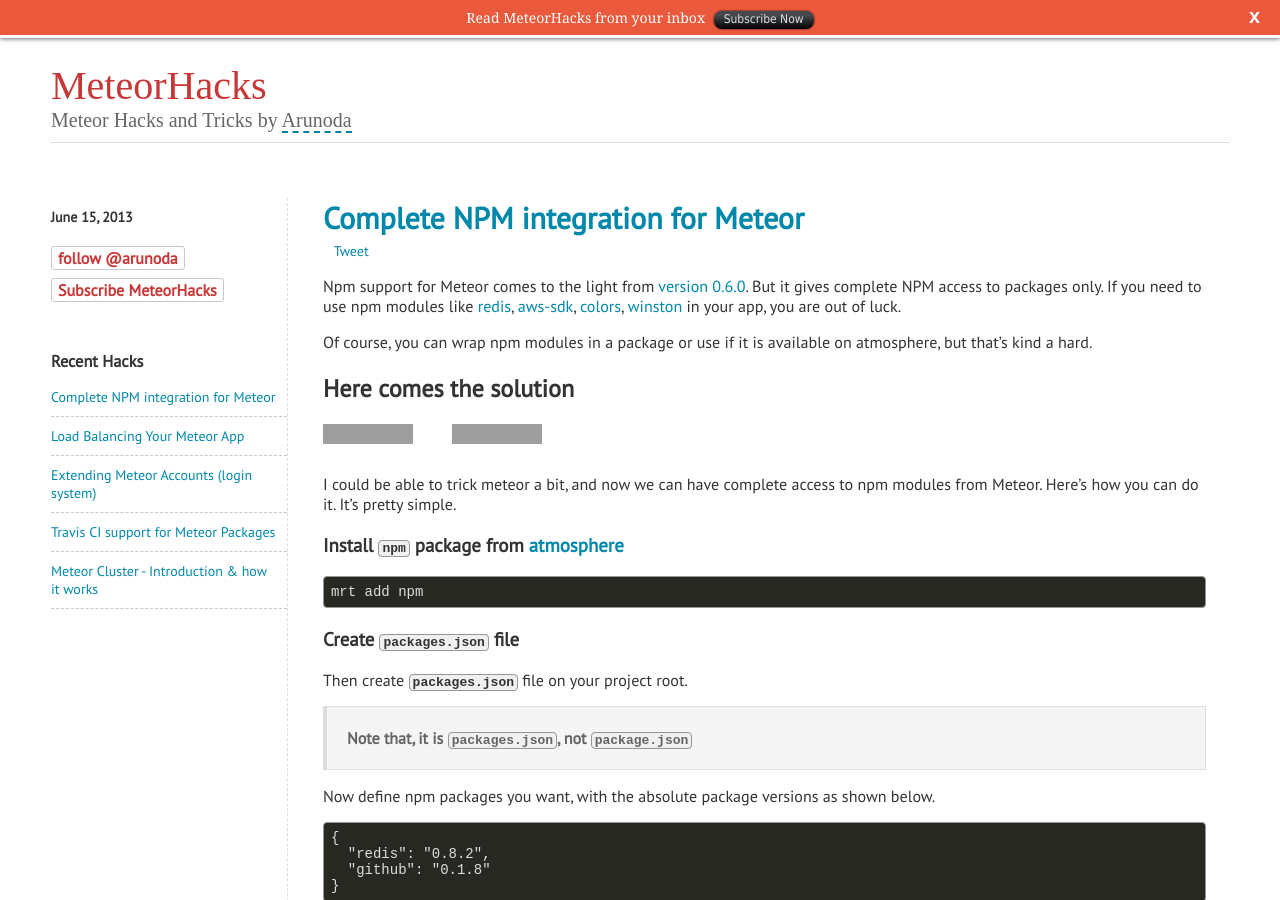
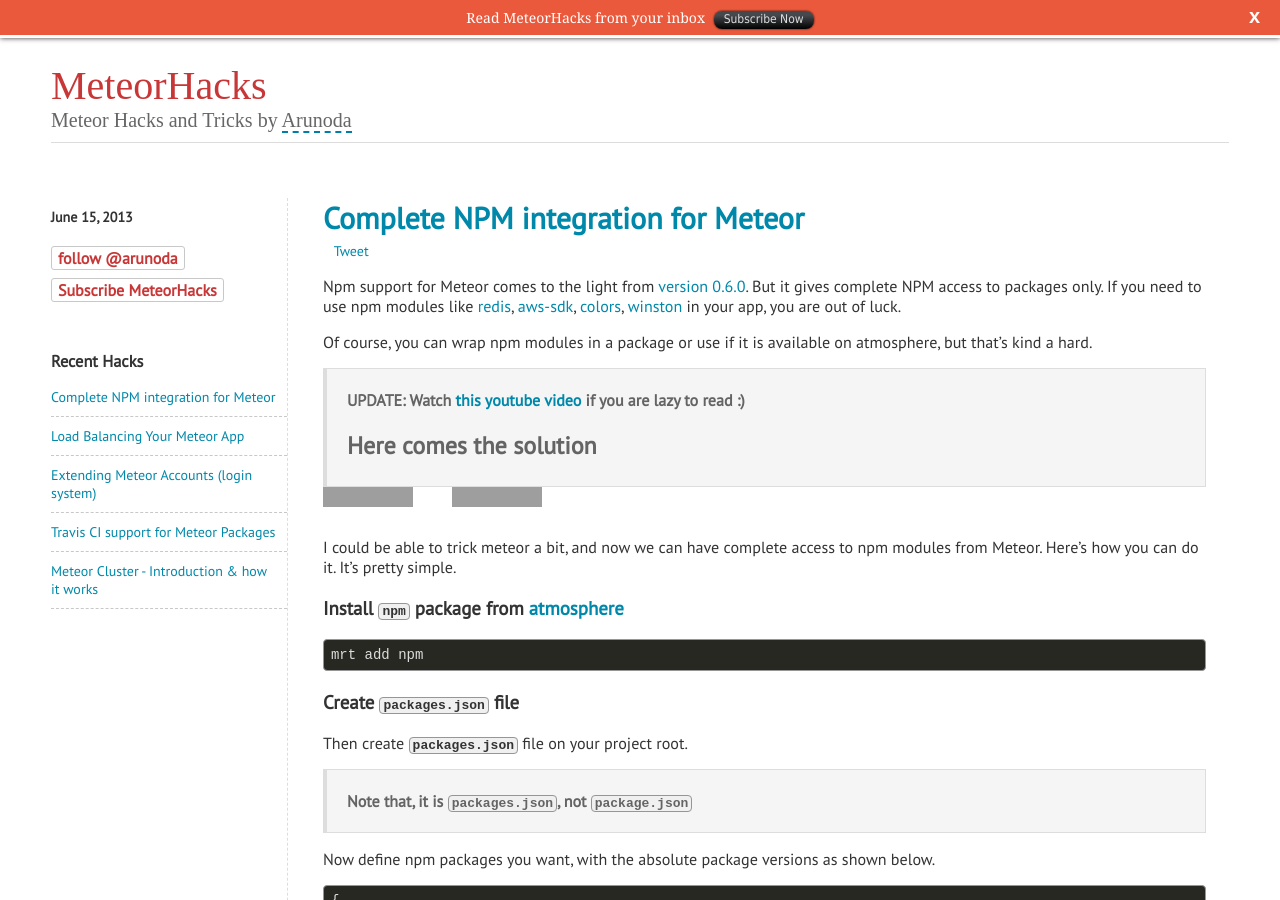
Before and after one commit to meteorhacks/meteorhacks.github.io, a Jekyll site: the page built from _posts/2013-06-15-complete-npm-integration-for-meteor.md, in a window 1280 px wide and 900 px high. Built offline with Jekyll 4.4.1, drawn with Linux system fonts in a browser that asks for light colours; some web fonts are replaced; comment, search, counter and statistics services are not loaded; grey boxes are pictures that could not be loaded.

Commit message:
added youtube video

```diff
--- a/_posts/2013-06-15-complete-npm-integration-for-meteor.md
+++ b/_posts/2013-06-15-complete-npm-integration-for-meteor.md
@@ -4,11 +4,11 @@
 category: blog
 summery: 'Npm support for Meteor comes to the light from version 0.6.0. But it gives complete NPM access to packages only. If you need to use npm modules like redis, aws-sdk, colors, winstoon in your app, you are out of luck.<br>I could able to find a solution for it. Now with this, we have access to 30000+ npm modules'
 ---
-
 Npm support for Meteor comes to the light from [version 0.6.0](http://goo.gl/pk91I). But it gives complete NPM access to packages only. If you need to use npm modules like [redis](https://npmjs.org/package/redis), [aws-sdk](https://npmjs.org/package/aws-sdk), [colors](https://npmjs.org/package/colors), [winston](https://npmjs.org/package/winston) in your app, you are out of luck.
 
 Of course,  you can wrap npm modules in a package or use if it is available on atmosphere, but that's kind a hard.
 
+>**UPDATE:** Watch <a href='http://www.youtube.com/watch?v=LlkToiYWw4k' target='_blank'>this youtube video</a> if you are lazy to read :)
 ## Here comes the solution
 
 <iframe src="http://ghbtns.com/github-btn.html?user=arunoda&repo=meteor-npm&type=watch&count=true&size=large" allowtransparency="true" frameborder="0" scrolling="0" width="125px" height="30px">
```
